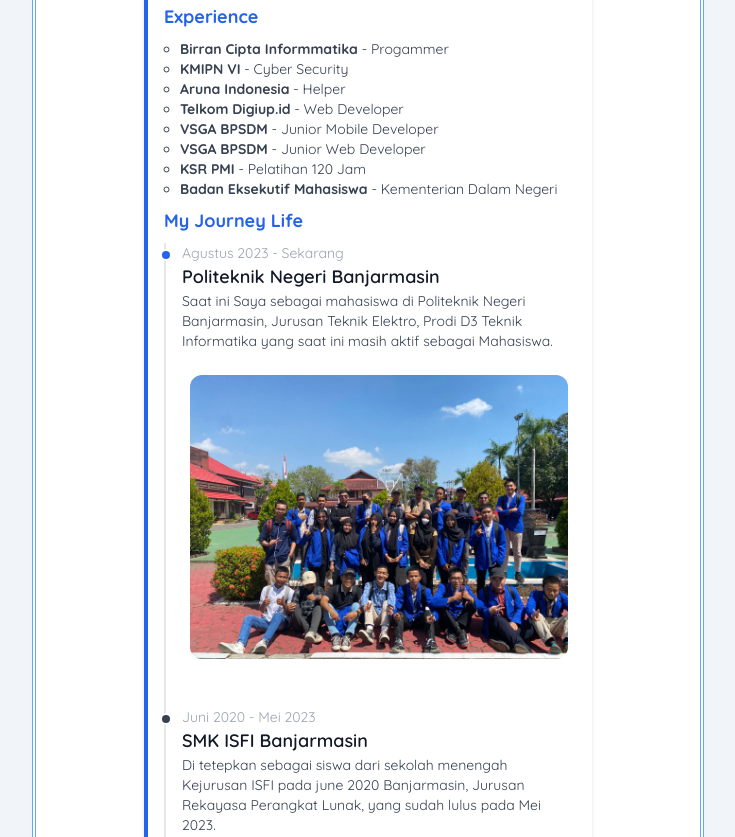
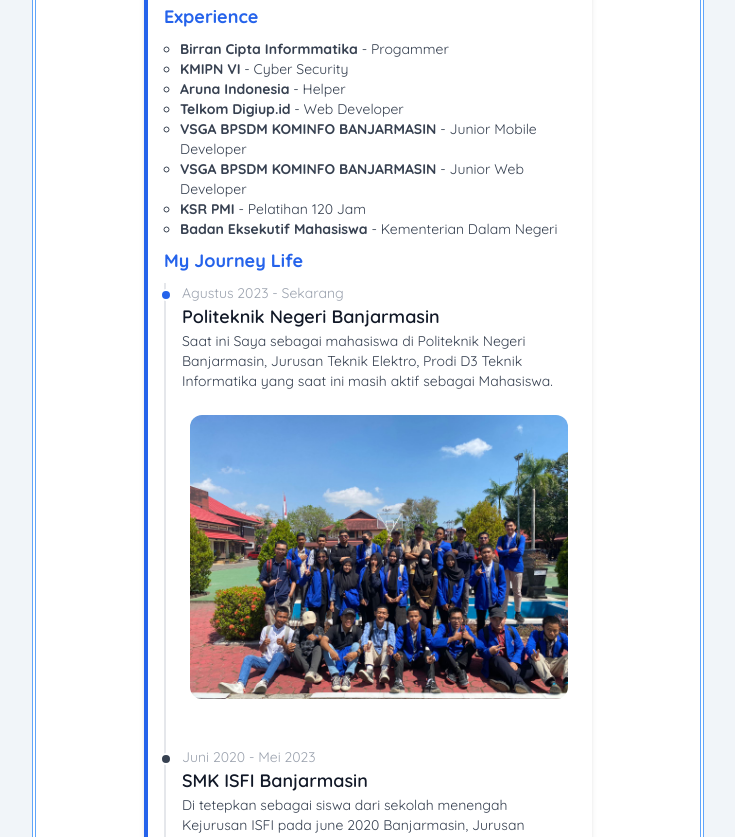
Before and after one commit to budicuy/MyPortofolioWeb, a website: page index.html in a window 1280 px wide. Shown: the part 960-1797 px from the top of the page, without its empty margins (272-1007 px from the left). Drawn offline with nearby package versions, Linux system fonts and the light colour scheme.

Commit message:
Refactor image links and update CV file name

```diff
--- a/index.html
+++ b/index.html
@@ -260,17 +260,12 @@
                                 <h3 class="mt-2 text-lg font-bold text-blue-600">
                                     Organization
                                 </h3>
+
                                 <div class="ml-4 text-sm text-gra">
                                     <ul class="list-disc">
-                                        <li>
-                                            Badan Eksekutif Mahasiswa Periode 2024 - 2025
-                                        </li>
-                                        <li>
-                                            Komunitas ITECH Gen 4 Periode 2023 - 2026
-                                        </li>
-                                        <li>
-                                            KSR PMI Unit POLIBAN Periode 2023 - 2026
-                                        </li>
+                                        <li>Badan Eksekutif Mahasiswa Periode 2024 - 2025</li>
+                                        <li>Komunitas ITECH Gen 4 Periode 2023 - 2026</li>
+                                        <li>KSR PMI Unit POLIBAN Periode 2023 - 2026</li>
                                     </ul>
                                 </div>
 
@@ -293,10 +288,10 @@
                                             <b>Telkom Digiup.id</b> - Web Developer
                                         </li>
                                         <li>
-                                            <b>VSGA BPSDM</b> - Junior Mobile Developer
+                                            <b>VSGA BPSDM KOMINFO BANJARMASIN</b> - Junior Mobile Developer
                                         </li>
                                         <li>
-                                            <b>VSGA BPSDM</b> - Junior Web Developer
+                                            <b>VSGA BPSDM KOMINFO BANJARMASIN</b> - Junior Web Developer
                                         </li>
                                         <li>
                                             <b>KSR PMI</b> - Pelatihan 120 Jam
```
